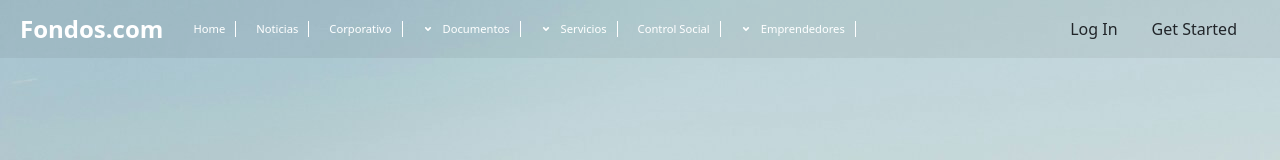
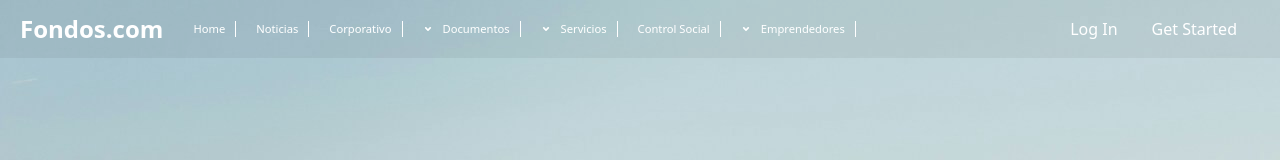
Before and after one commit to STRsanti/ProyectoFondo, a React (Vite) app: page / in a window 1280 px wide. Shown: the top 160 px of the page. Built offline with nearby package versions, Linux system fonts and the light colour scheme.

Commit message:
reconstruccion para vite e instlacion de nuevas dependencias para su uso

```diff
--- a/package.json
+++ b/package.json
@@ -12,6 +12,7 @@
   "dependencies": {
     "bootstrap": "^5.3.3",
     "dayjs": "^1.11.13",
+    "express": "^4.21.0",
     "react": "^18.3.1",
     "react-big-calendar": "^1.14.0",
     "react-bootstrap": "^2.10.4",
--- a/src/App.jsx
+++ b/src/App.jsx
@@ -24,6 +24,10 @@ function App() {
           </main>
         </div>
       </div>
+
+      <div className='Content1'>
+
+      </div>
     </Router>
   );
 }
--- a/src/components/Header.jsx
+++ b/src/components/Header.jsx
@@ -1,5 +1,4 @@
 // src/components/Header.jsx
-import React from 'react';
 import { Link } from 'react-router-dom';
 import { FaAngleDown } from "react-icons/fa";
 import '../stylesheets/Header.css';
@@ -23,8 +22,8 @@ const Header = () => {
           <FaAngleDown className="icon" /> Emprendedores
         </Link>
         <div className="navButtons">
-          <button className="btn login-btn">Log In</button>
-          <button className="btn get-started-btn">Get Started</button>
+          <button className="btn" id="login-btn">Log In</button>
+          <button className="btn" id="get-started-btn">Get Started</button>
         </div>
       </nav>
     </header>
--- a/src/stylesheets/Header.css
+++ b/src/stylesheets/Header.css
@@ -3,7 +3,7 @@
     display: flex;
     align-items: center;
     padding: 10px 20px;
-    background-color: rgba(0, 0, 0, 0.05);
+    background-color: rgba(0, 0, 0, 0.);
     color: white;
     position: fixed;
     width: 100%;
@@ -68,22 +68,25 @@
     transition: background-color 0.3s ease, color 0.3s ease;
   }
 
-  .login-btn {
+  #login-btn {
     background-color: transparent;
+    color: #ffffff;
   }
 
 
-  .get-started-btn {
+  #get-started-btn {
     background-color: transparent;
     color: #ffffff;
   }
+
+
 
 
   .btn:hover {
     background-color: white;
     color: black;
     border-color: white; /* Borde blanco al hacer hover */
-  box-shadow: 0 0 5px white;
+   box-shadow: 0 0 5px white;
   }
 
   .icon {
```
Also changed, not shown: 1 other file (tests, documents, lock files or other folders).
